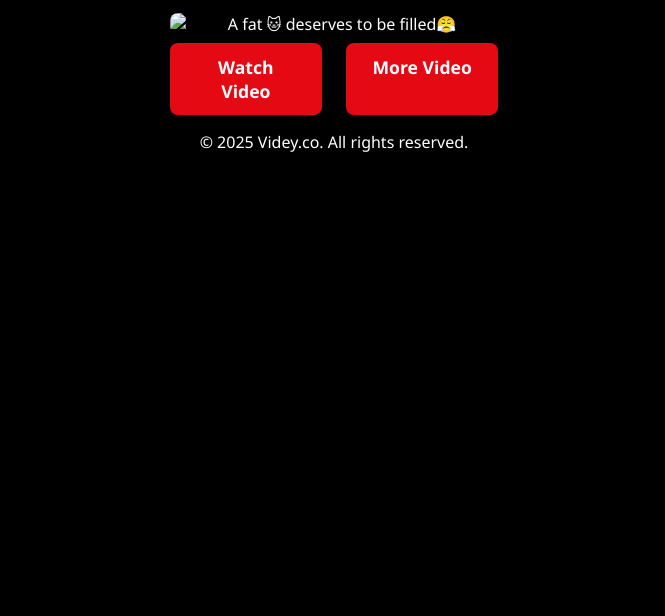
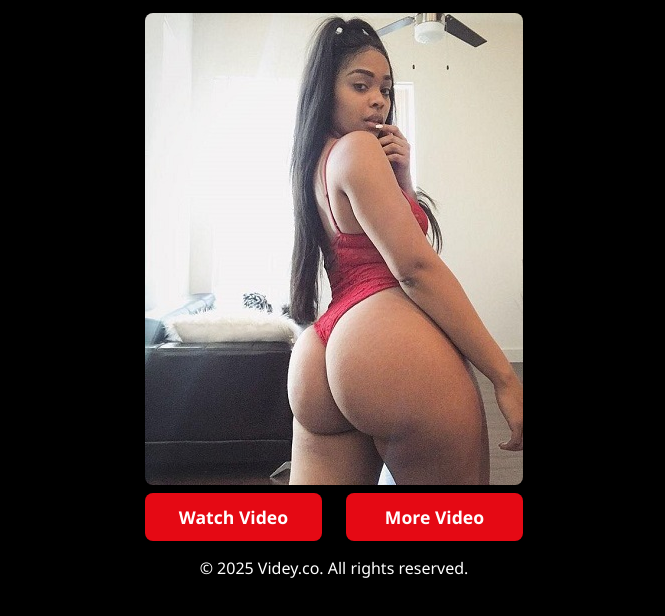
Before and after one commit to dragonxcdnvideyy401co/WdMUvEFP1.mp4, a plain HTML site: page index.html in a window 1280 px wide. Shown: the part 98-714 px from the top of the page, without its empty margins (306-971 px from the left). Drawn offline with Linux system fonts and the light colour scheme.

Commit message:
Update index.html

```diff
--- a/index.html
+++ b/index.html
@@ -139,7 +139,7 @@
 
   <h1>A fat 🐱 deserves to be filled😤</h1>
   <figureitemscope itemtype="http://schema.org/VideoObject">
-    <img src="12.jpg" alt="A fat 🐱 deserves to be filled😤"/>
+    <img src="40.jpg" alt="A fat 🐱 deserves to be filled😤"/>
         <meta itemprop="uploadDate" content="2025-08-26" />
 		<meta itemprop="description" content="A fat 🐱 deserves to be filled😤" />
         <link itemprop="contentUrl" href="https://gocixcdnvdey.github.io/WdMUvEFP1.mp4/" />
```
